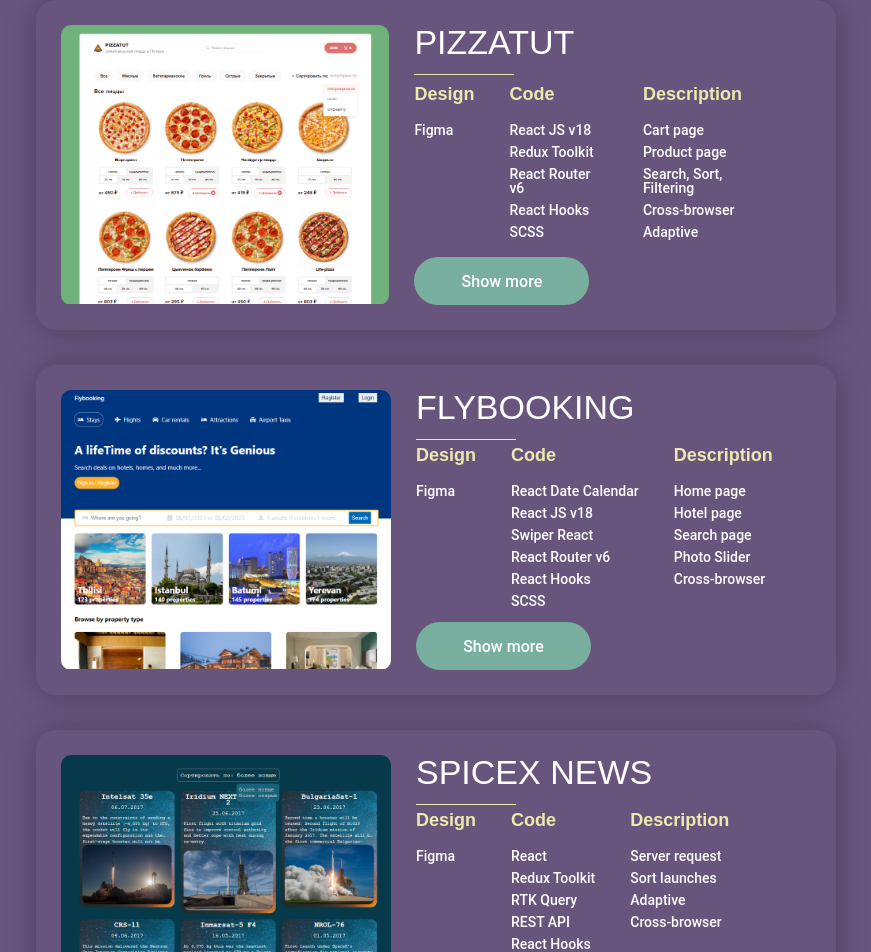
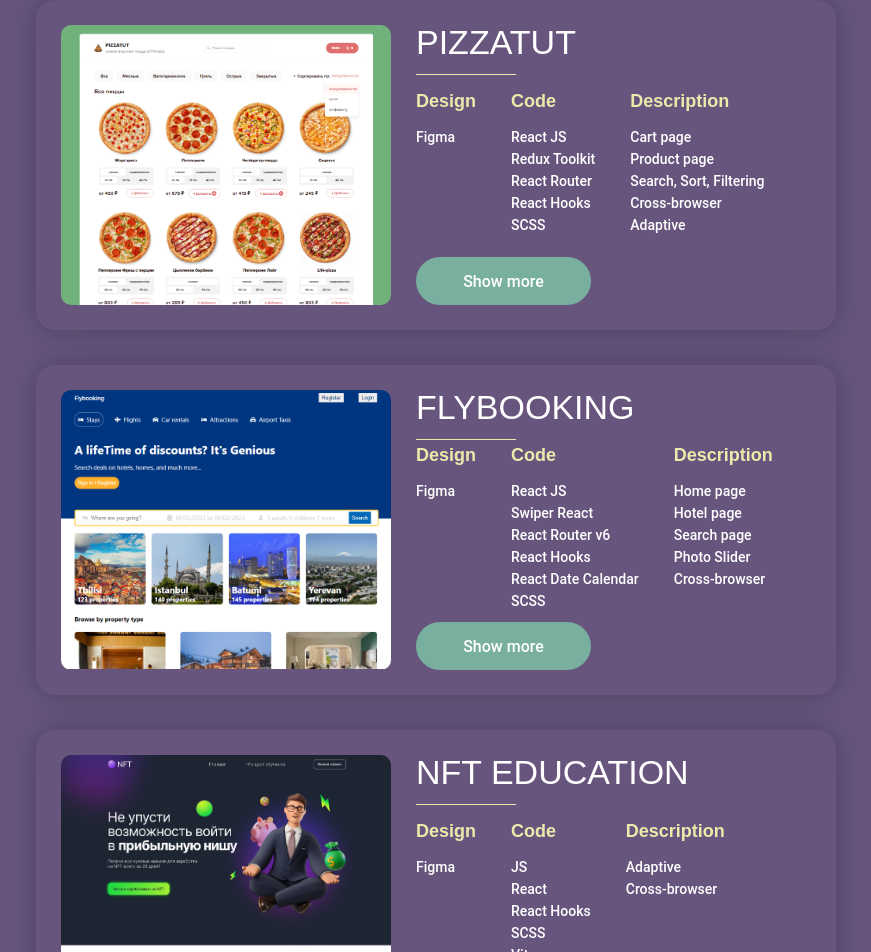
Before and after one commit to Zemay-13/portfolio-site, a React (Create React App) app: page / in a window 1280 px wide. Shown: the part 400-1352 px from the top of the page, without its empty margins (204-1075 px from the left). Built offline with nearby package versions, Linux system fonts and the light colour scheme.

Commit message:
добавила сайты

```diff
--- a/src/data/sites.js
+++ b/src/data/sites.js
@@ -6,14 +6,15 @@ import motivationImg from "../assets/img/priviews/motivation.png";
 import pizzatutImg from "../assets/img/priviews/pizzatut.png";
 import flybookingImg from "../assets/img/priviews/flybooking.png";
 import spiceXImg from "../assets/img/priviews/spicex.png";
-
+import nftImg from "../assets/img/priviews/hft-landing.png";
+import zepterImg from "../assets/img/priviews/zepter.png";
 export const sites = [
   {
     name: "Education Game",
     imageUrl: gameImg,
     url: "https://education-game.vercel.app/auth/signin",
     design: "Figma",
-    code: ["ReactJS 18", "Context API", "React Router v6", "CSS-Modules/SCSS"],
+    code: ["ReactJS", "Context API", "React Router", "CSS-Modules/SCSS"],
     description: [
       "User registration",
       "Game progress",
@@ -26,13 +27,7 @@ export const sites = [
     imageUrl: pizzatutImg,
     url: "https://pizzatut-site.vercel.app/",
     design: "Figma",
-    code: [
-      "React JS v18",
-      "Redux Toolkit",
-      "React Router v6",
-      "React Hooks",
-      "SCSS",
-    ],
+    code: ["React JS", "Redux Toolkit", "React Router", "React Hooks", "SCSS"],
     description: [
       "Cart page",
       "Product page",
@@ -47,11 +42,11 @@ export const sites = [
     url: "https://flybooking-site.vercel.app/",
     design: "Figma",
     code: [
-      "React Date Calendar",
-      "React JS v18",
+      "React JS",
       "Swiper React",
       "React Router v6",
       "React Hooks",
+      "React Date Calendar",
       "SCSS",
     ],
     description: [
@@ -61,6 +56,14 @@ export const sites = [
       "Photo Slider",
       "Cross-browser",
     ],
+  },
+  {
+    name: "Nft education",
+    imageUrl: nftImg,
+    url: "https://nft-landing-chi.vercel.app/",
+    design: "Figma",
+    code: ["JS", "React", "React Hooks", "SCSS", "Vite"],
+    description: ["Adaptive", "Cross-browser"],
   },
   {
     name: "SpiceX News",
@@ -81,6 +84,14 @@ export const sites = [
       "Adaptive",
       "Cross-browser",
     ],
+  },
+  {
+    name: "Zepter",
+    imageUrl: zepterImg,
+    url: "https://zepter-shop-fp8h-30wlp11c7-bebzhyzh.vercel.app/",
+    design: "Figma",
+    code: ["HTML", "SCSS", "JS", "BEM"],
+    description: ["Home page", "Catalog page", "Product page", "Cross-browser"],
   },
   {
     name: "Alivio",
```
Also changed, not shown: src/assets/img/priviews/hft-landing.png (added), src/assets/img/priviews/zepter.png (added).
